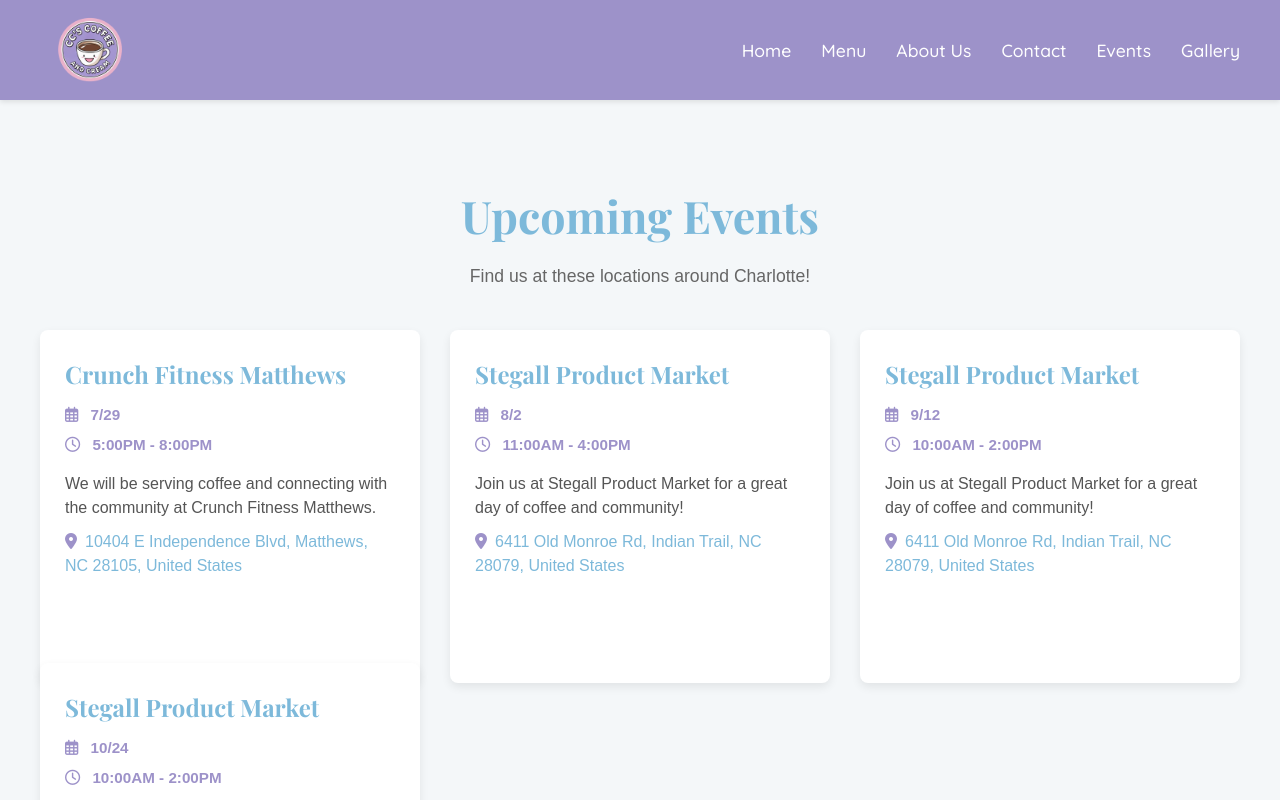
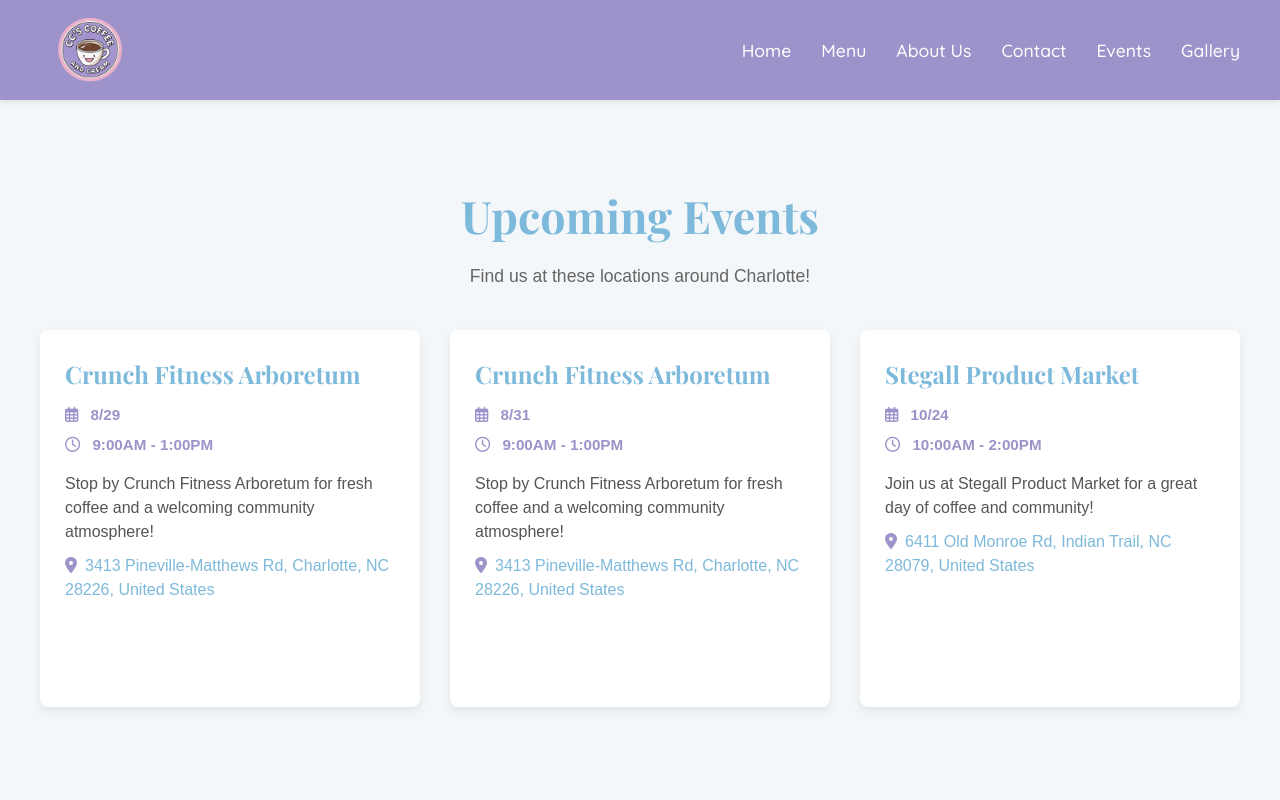
Before and after one commit to ChanningBarnes/ccscoffeeandcream, a React (Create React App) app: page /events in a window 1280 px wide. Shown: the top 800 px of the page. Built offline with nearby package versions, Linux system fonts and the light colour scheme; a web font is replaced by a local one.

Commit message:
update events

```diff
--- a/src/data/eventData.js
+++ b/src/data/eventData.js
@@ -2,30 +2,22 @@
 const events = [
   {
     id: 1,
-    title: 'Crunch Fitness Matthews',
-    date: '7/29',
-    time: '5:00PM - 8:00PM',
-    description: 'We will be serving coffee and connecting with the community at Crunch Fitness Matthews.',
-    address: '10404 E Independence Blvd, Matthews, NC 28105, United States'
+    title: 'Crunch Fitness Arboretum',
+    date: '8/29',
+    time: '9:00AM - 1:00PM',
+    description: 'Stop by Crunch Fitness Arboretum for fresh coffee and a welcoming community atmosphere!',
+    address: '3413 Pineville-Matthews Rd, Charlotte, NC 28226, United States'
   },
   {
     id: 2,
-    title: 'Stegall Product Market',
-    date: '8/2',
-    time: '11:00AM - 4:00PM',
-    description: 'Join us at Stegall Product Market for a great day of coffee and community!',
-    address: '6411 Old Monroe Rd, Indian Trail, NC 28079, United States'
+    title: 'Crunch Fitness Arboretum',
+    date: '8/31',
+    time: '9:00AM - 1:00PM',
+    description: 'Stop by Crunch Fitness Arboretum for fresh coffee and a welcoming community atmosphere!',
+    address: '3413 Pineville-Matthews Rd, Charlotte, NC 28226, United States'
   },
   {
     id: 3,
-    title: 'Stegall Product Market',
-    date: '9/12',
-    time: '10:00AM - 2:00PM',
-    description: 'Join us at Stegall Product Market for a great day of coffee and community!',
-    address: '6411 Old Monroe Rd, Indian Trail, NC 28079, United States'
-  },
-  {
-    id: 4,
     title: 'Stegall Product Market',
     date: '10/24',
     time: '10:00AM - 2:00PM',
```
